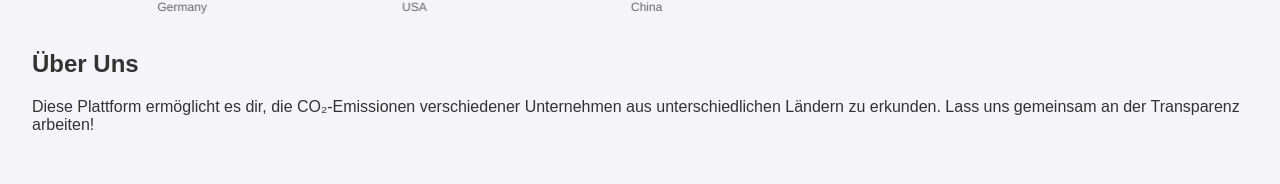
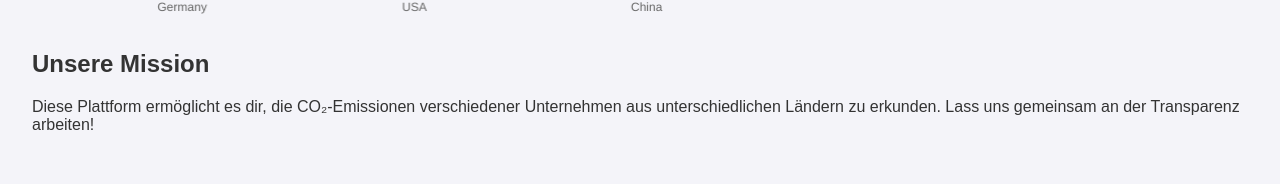
Before and after one commit to parastuatuni/IPWA01-01, a plain HTML site: page index.html in a window 1280 px wide. Shown: the part 543-727 px from the top of the page. Drawn offline with nearby package versions, Linux system fonts and the light colour scheme.

Commit message:
Startseite aktualisiert: Mission hinzugefügt unter dem Graphen (Vorheriges "Über uns" aktualisiert und entfernt).

```diff
--- a/index.html
+++ b/index.html
@@ -41,8 +41,8 @@
             <canvas id="co2Graph"></canvas>
         </section>
 
-        <section id="ueber-uns">
-            <h2>Über Uns</h2>
+        <section id="mission">
+            <h2>Unsere Mission</h2>
             <p>Diese Plattform ermöglicht es dir, die CO₂-Emissionen verschiedener Unternehmen aus unterschiedlichen Ländern zu erkunden. Lass uns gemeinsam an der Transparenz arbeiten!</p>
         </section>
     </main>
```
